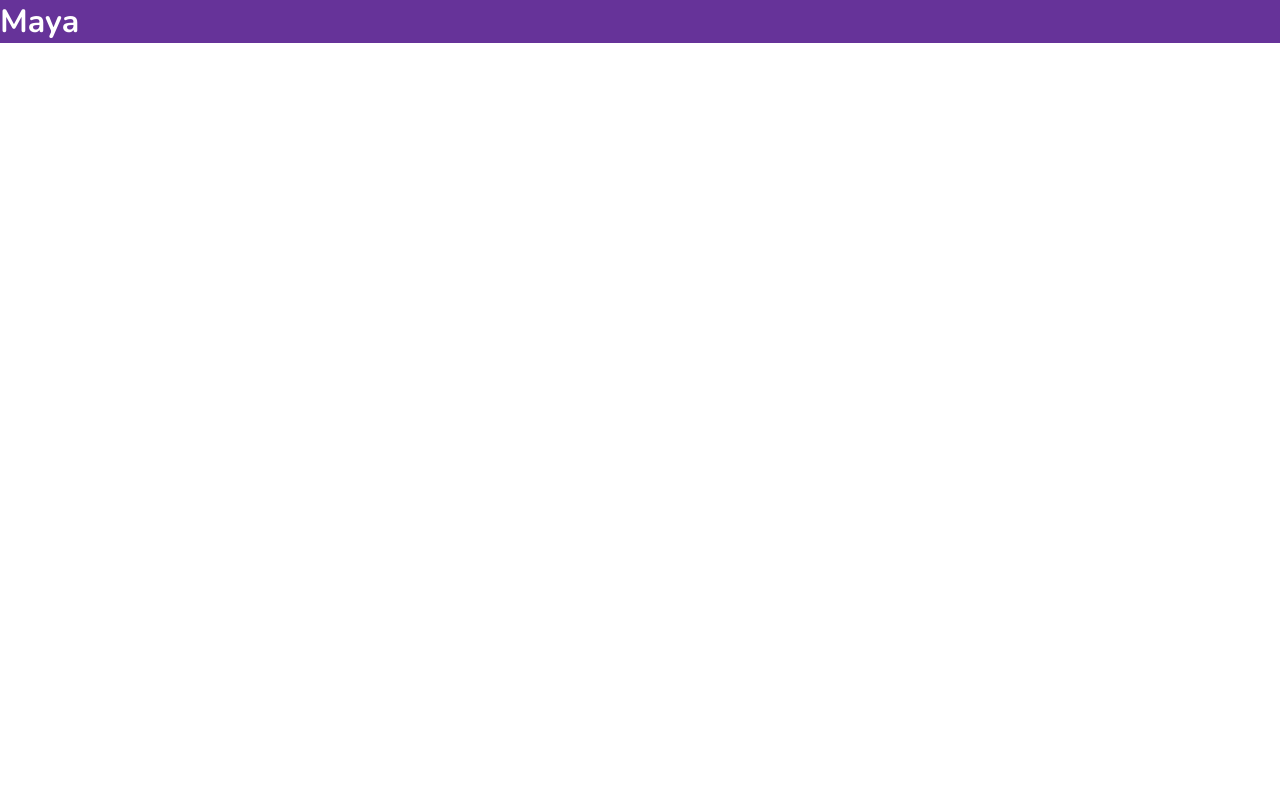
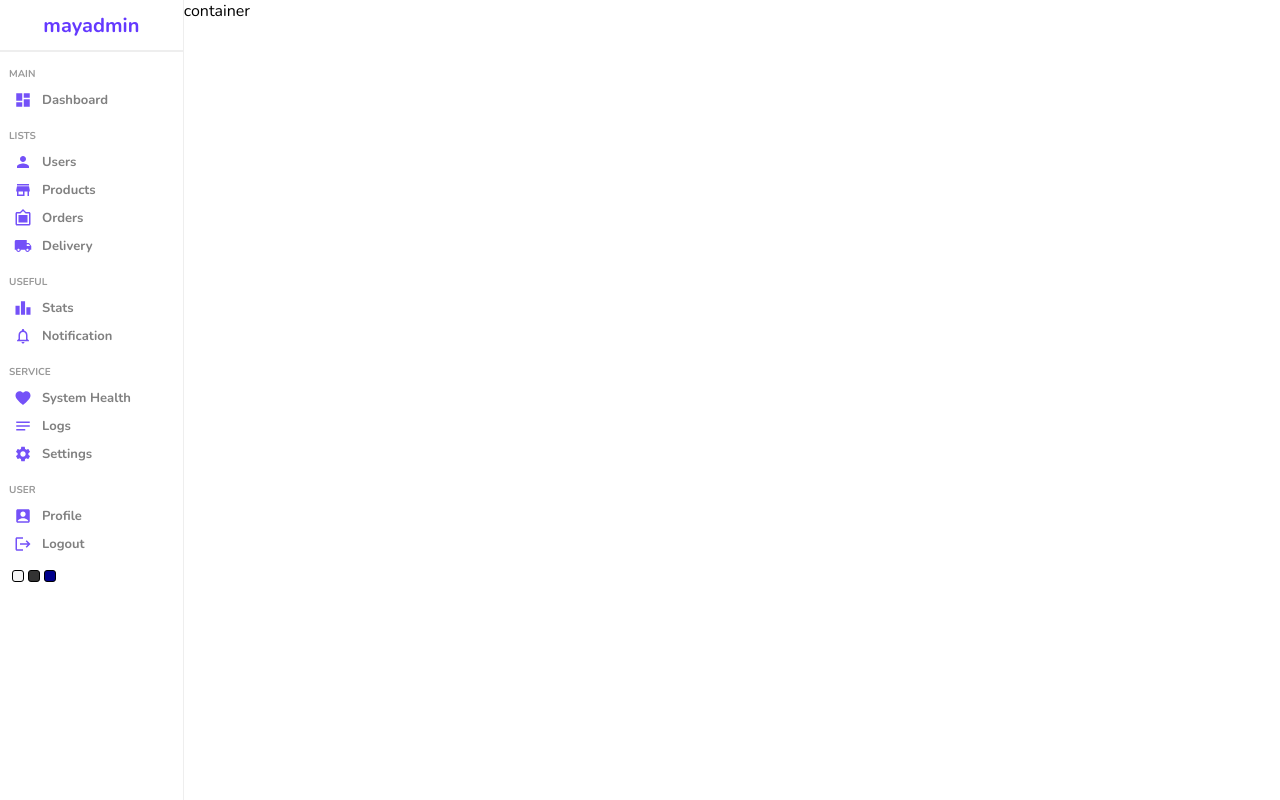
Before and after one commit to mayapony/admin-dashboard, a React (Vite) app: page / in a window 1280 px wide. Built offline with nearby package versions, Linux system fonts and the light colour scheme.

Commit message:
✨ add sidebar style.

```diff
--- a/package.json
+++ b/package.json
@@ -9,10 +9,15 @@
     "preview": "vite preview"
   },
   "dependencies": {
+    "@emotion/react": "^11.10.5",
+    "@emotion/styled": "^11.10.5",
+    "@mui/icons-material": "^5.11.0",
+    "@mui/material": "^5.11.6",
     "react": "^18.2.0",
     "react-dom": "^18.2.0"
   },
   "devDependencies": {
+    "@babel/core": "^7.20.12",
     "@types/react": "^18.0.26",
     "@types/react-dom": "^18.0.9",
     "@vitejs/plugin-react": "^3.0.0",
--- /dev/null
+++ b/src/components/navbar/Navbar.jsx
@@ -0,0 +1,6 @@
+import React from 'react';
+import './navbar.scss';
+
+export const Navbar = () => {
+  return <div>Navbar</div>;
+};
--- /dev/null
+++ b/src/components/sidebar/Sidebar.jsx
@@ -0,0 +1,87 @@
+import AccountBoxIcon from '@mui/icons-material/AccountBox';
+import DashboardIcon from '@mui/icons-material/Dashboard';
+import FavoriteIcon from '@mui/icons-material/Favorite';
+import FilterFramesIcon from '@mui/icons-material/FilterFrames';
+import LeaderboardIcon from '@mui/icons-material/Leaderboard';
+import LocalShippingIcon from '@mui/icons-material/LocalShipping';
+import LogoutIcon from '@mui/icons-material/Logout';
+import NotesIcon from '@mui/icons-material/Notes';
+import NotificationsNoneIcon from '@mui/icons-material/NotificationsNone';
+import PersonIcon from '@mui/icons-material/Person';
+import SettingsIcon from '@mui/icons-material/Settings';
+import StoreIcon from '@mui/icons-material/Store';
+import React from 'react';
+import './sidebar.scss';
+
+export const Sidebar = () => {
+  return (
+    <div className="sidebar">
+      <div className="top">
+        <span className="logo">mayadmin</span>
+      </div>
+      <hr />
+      <div className="center">
+        <ul>
+          <p className="title">MAIN</p>
+          <li>
+            <DashboardIcon className="icon" />
+            <span>Dashboard</span>
+          </li>
+          <p className="title">LISTS</p>
+          <li>
+            <PersonIcon className="icon" />
+            <span>Users</span>
+          </li>
+          <li>
+            <StoreIcon className="icon" />
+            <span>Products</span>
+          </li>
+          <li>
+            <FilterFramesIcon className="icon" />
+            <span>Orders</span>
+          </li>
+          <li>
+            <LocalShippingIcon className="icon" />
+            <span>Delivery</span>
+          </li>
+          <p className="title">USEFUL</p>
+          <li>
+            <LeaderboardIcon className="icon" />
+            <span>Stats</span>
+          </li>
+          <li>
+            <NotificationsNoneIcon className="icon" />
+            <span>Notification</span>
+          </li>
+          <p className="title">SERVICE</p>
+          <li>
+            <FavoriteIcon className="icon" />
+            <span>System Health</span>
+          </li>
+          <li>
+            <NotesIcon className="icon" />
+            <span>Logs</span>
+          </li>
+          <li>
+            <SettingsIcon className="icon" />
+            <span>Settings</span>
+          </li>
+          <p className="title">USER</p>
+          <li>
+            <AccountBoxIcon className="icon" />
+            <span>Profile</span>
+          </li>
+          <li>
+            <LogoutIcon className="icon" />
+            <span>Logout</span>
+          </li>
+        </ul>
+      </div>
+      <div className="bottom">
+        <div className="colorOption"></div>
+        <div className="colorOption"></div>
+        <div className="colorOption"></div>
+      </div>
+    </div>
+  );
+};
--- /dev/null
+++ b/src/components/sidebar/sidebar.scss
@@ -0,0 +1,90 @@
+.sidebar {
+  flex: 1;
+  border-right: 0.5px solid #eee;
+  min-height: 100vh;
+  background-color: white;
+
+  .top {
+    height: 50px;
+    display: flex;
+    align-items: center;
+    justify-content: center;
+
+    .logo {
+      font-size: 20px;
+      font-weight: bold;
+      color: #6439ff;
+    }
+  }
+
+  .center {
+    padding-left: 9px;
+
+    p.title {
+      font-size: 10px;
+      font-weight: bold;
+      color: #999;
+      margin-top: 15px;
+      margin-bottom: 5px;
+    }
+
+    ul {
+      list-style: none;
+      padding: 0;
+      margin: 0;
+
+      li {
+        display: flex;
+        align-items: center;
+        padding: 5px;
+        cursor: pointer;
+
+        &:hover {
+          background-color: #ece8ff;
+        }
+
+        .icon {
+          font-size: 18px;
+          color: #7451f8;
+        }
+
+        span {
+          font-size: 13px;
+          font-weight: 600;
+          color: grey;
+          margin-left: 10px;
+        }
+      }
+    }
+  }
+
+  .bottom {
+    display: flex;
+    align-items: center;
+    margin: 10px;
+
+    .colorOption {
+      width: 10px;
+      height: 10px;
+      margin: 2px;
+      border: 1px solid #000;
+      border-radius: 3px;
+      cursor: pointer;
+
+      &:nth-child(1) {
+        background-color: whitesmoke;
+      }
+      &:nth-child(2) {
+        background-color: #333;
+      }
+      &:nth-child(3) {
+        background-color: darkblue;
+      }
+    }
+  }
+
+  hr {
+    height: 0;
+    border: 0.5px solid #eee;
+  }
+}
--- a/src/pages/home/Home.jsx
+++ b/src/pages/home/Home.jsx
@@ -1,10 +1,12 @@
+import { Sidebar } from '@/components/sidebar/Sidebar';
 import React from 'react';
 import './home.scss';
 
 export const Home = () => {
   return (
     <div className="home">
-      <h1 className="title">Maya</h1>
+      <Sidebar />
+      <div className="homeContainer">container</div>
     </div>
   );
 };
--- a/src/pages/home/home.scss
+++ b/src/pages/home/home.scss
@@ -1,6 +1,7 @@
 .home {
-  background-color: rebeccapurple;
-  .title {
-    color: white;
-   }
+  display: flex;
+
+  .homeContainer {
+    flex: 6;
+  }
 }
```
Also changed, not shown: jsconfig.json (added, +11 -0 lines), src/components/navbar/navbar.scss (added), 1 other file (tests, documents, lock files or other folders).
